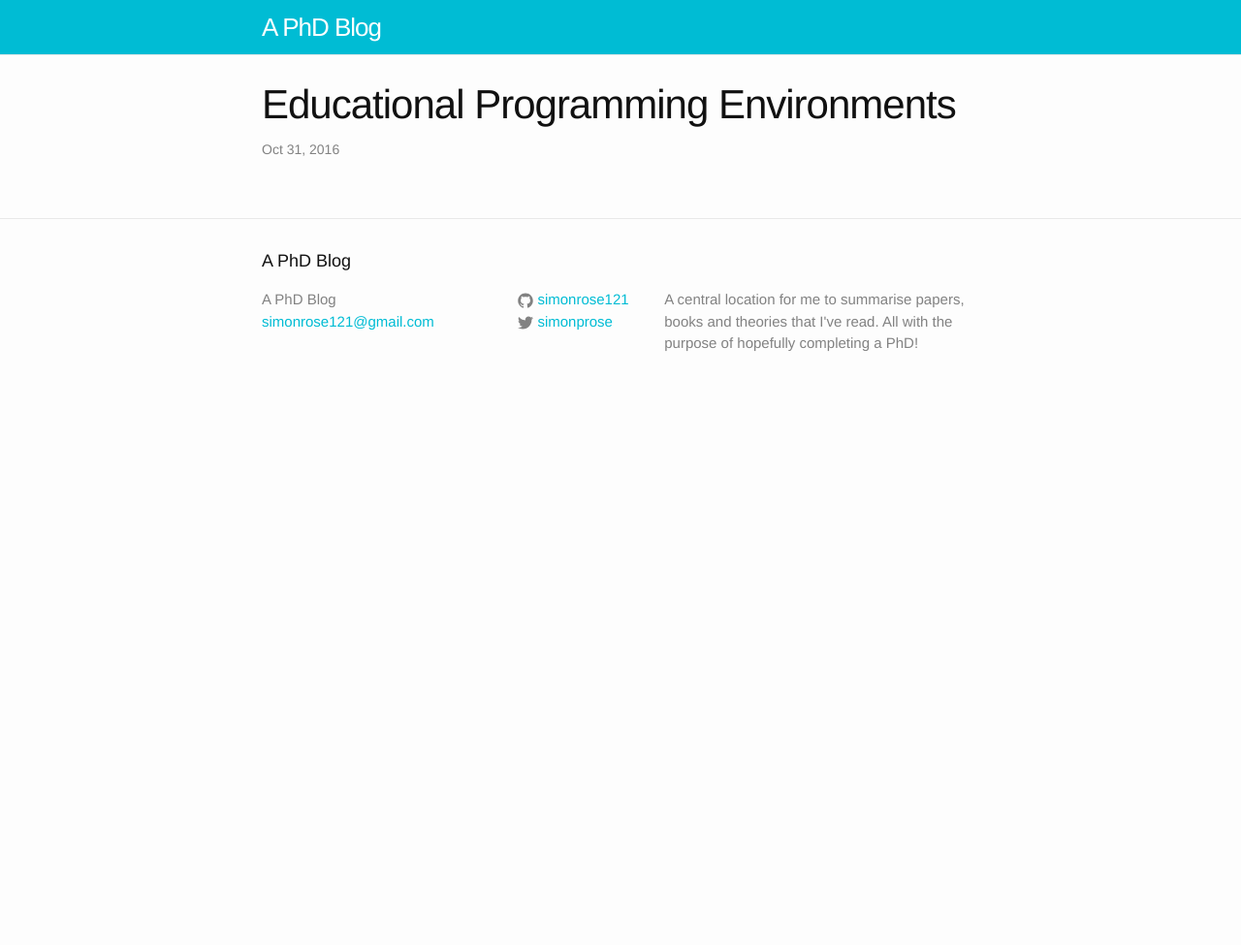
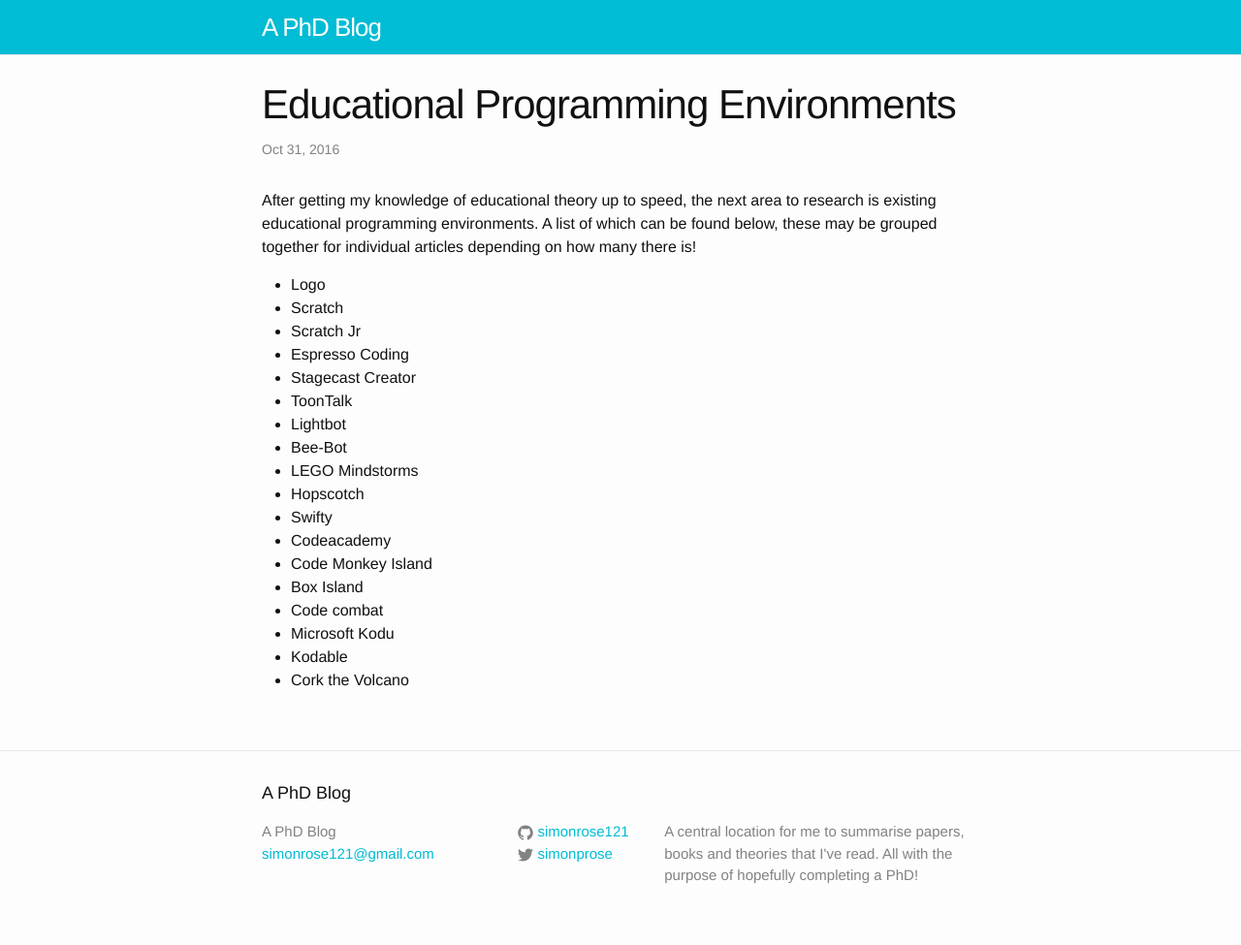
Before and after one commit to simonrose121/phd, a Jekyll site: the page built from _posts/2016-10-31-programming-environments.md, in a window 1280 px wide. Shown: the whole page at 97% size. Built offline with Jekyll 4.4.1, drawn with Linux system fonts in a browser that asks for light colours; before the commit the page ends 900 px from its top, so only the background shows below that.

Commit message:
Initial list of environments/games

```diff
--- a/_posts/2016-10-31-programming-environments.md
+++ b/_posts/2016-10-31-programming-environments.md
@@ -4,3 +4,24 @@
 date:   2016-10-31 12:02:00 +0100
 categories: programming-environments
 ---
+
+After getting my knowledge of educational theory up to speed, the next area to research is existing educational programming environments. A list of which can be found below, these may be grouped together for individual articles depending on how many there is!
+
+- Logo
+- Scratch
+- Scratch Jr
+- Espresso Coding
+- Stagecast Creator
+- ToonTalk
+- Lightbot
+- Bee-Bot
+- LEGO Mindstorms
+- Hopscotch
+- Swifty
+- Codeacademy
+- Code Monkey Island
+- Box Island
+- Code combat
+- Microsoft Kodu
+- Kodable
+- Cork the Volcano
```
